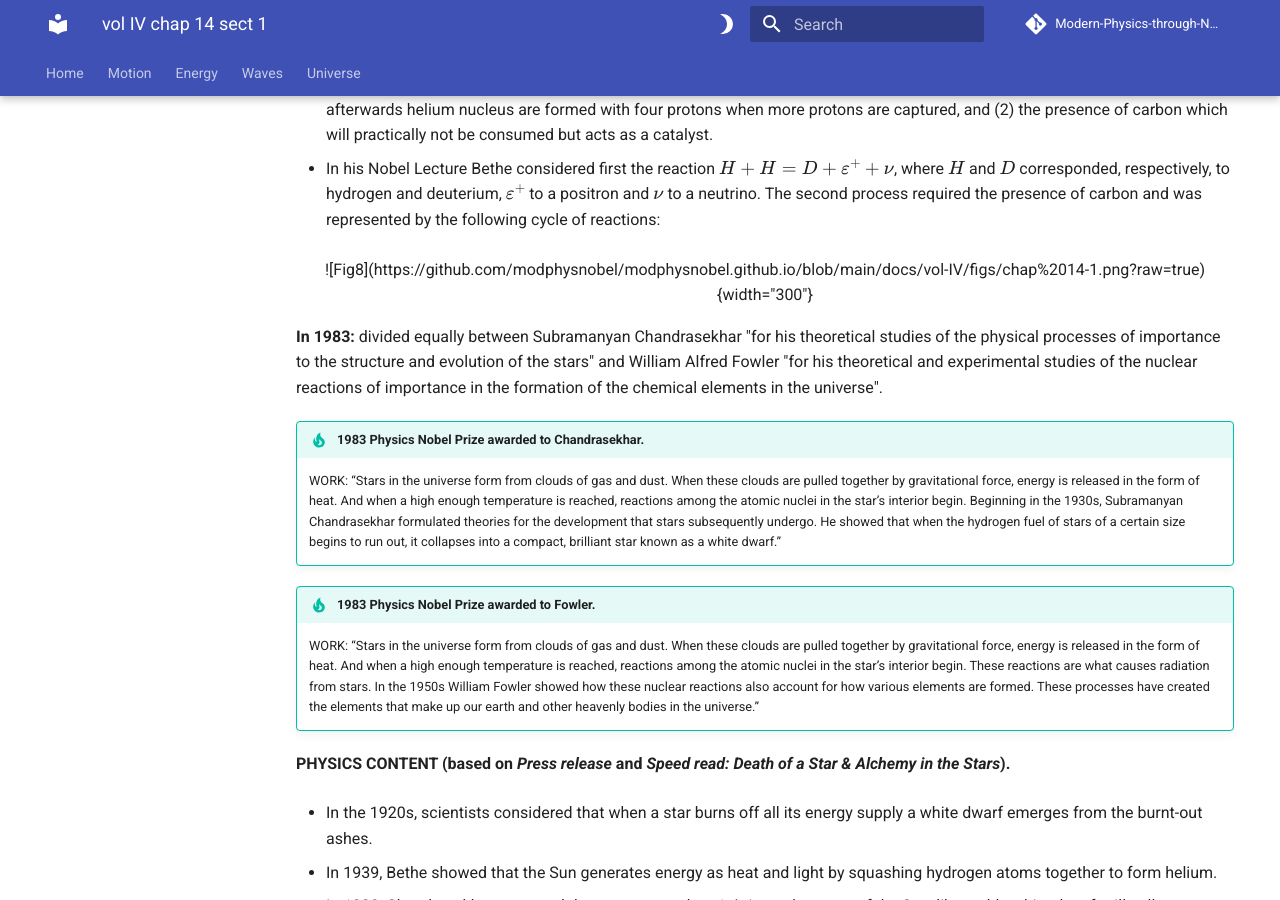
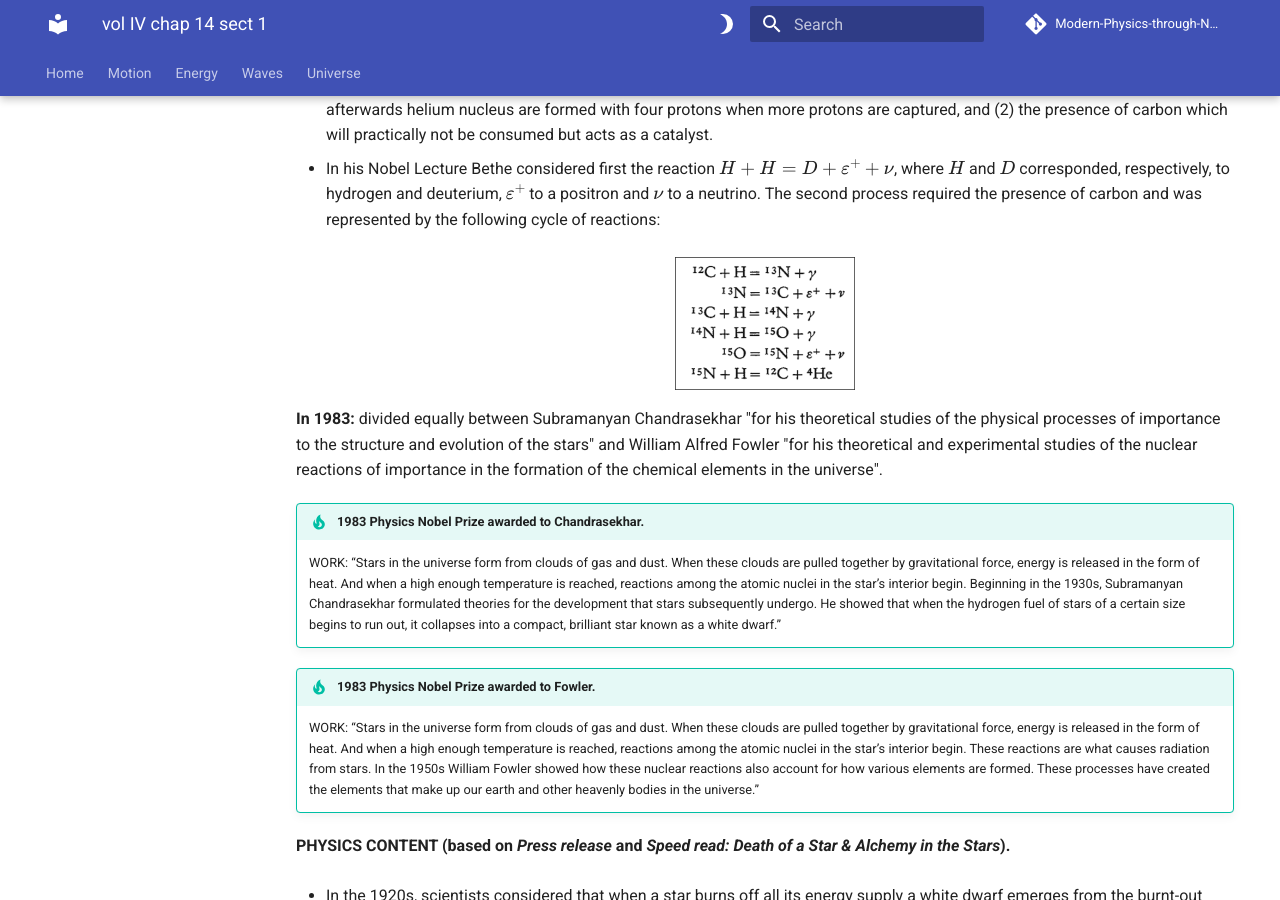
Before and after one commit to modphysnobel/modphysnobel.github.io, an MkDocs documentation site: the page built from docs/vol-IV/vol-IV-chap-14-sect-1.md, in a window 1280 px wide and 900 px high, scrolled down 1870 px. Built offline with MkDocs 1.6.1 and Material for MkDocs 9.7.7, drawn with Linux system fonts in a browser that asks for light colours; some web fonts are replaced; comment, search, counter and statistics services are not loaded.

Commit message:
Update vol-IV-chap-14-sect-1.md

```diff
--- a/docs/vol-IV/vol-IV-chap-14-sect-1.md
+++ b/docs/vol-IV/vol-IV-chap-14-sect-1.md
@@ -61,7 +61,7 @@
 - In his Nobel Lecture Bethe considered first the reaction $H+H=D+ε^+ +ν$, where $H$ and $D$ corresponded, respectively, to hydrogen and deuterium, $ε^+$ to a positron and $ν$ to a neutrino. The second process required the presence of carbon and was represented by the following cycle of reactions:
 
 <p align="center">
-  	![Fig8](https://github.com/modphysnobel/modphysnobel.github.io/blob/main/docs/vol-IV/figs/chap%2014-1.png?raw=true){width="300"}
+<img src="https://github.com/modphysnobel/modphysnobel.github.io/blob/main/docs/vol-IV/figs/chap%2014-1.png?raw=true" width=180 align=center>
   	</p>
 
 
```
